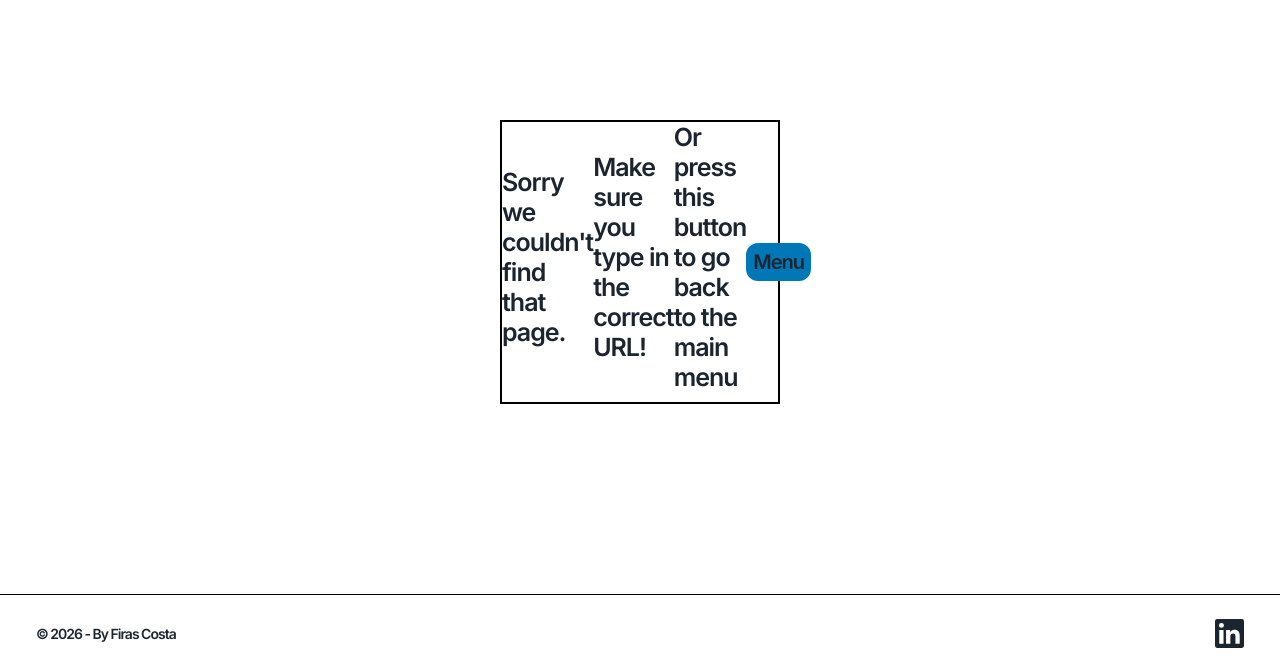
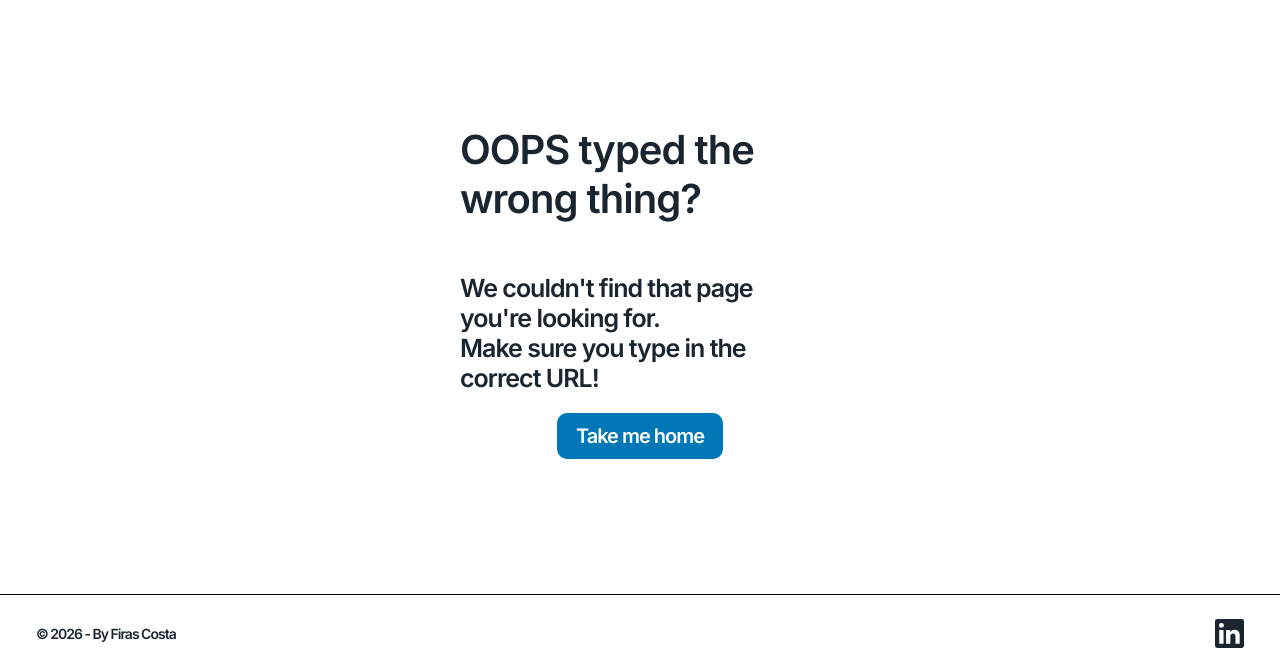
Before and after one commit to Firas12123/Tour-Guide-Website, a Flask app: page /tour_destination/1 in a window 1280 px wide. Shown: the part 128-800 px from the top of the page. Run offline with Flask 3, Linux system fonts and the light colour scheme.

Commit message:
404 error page, custom teleporter for each tour card

```diff
--- a/main.py
+++ b/main.py
@@ -19,6 +19,10 @@ tours_data = [
 load_dotenv()
 app.secret_key = os.getenv("flask_secret_key")
 default_lang = "EN"
+
+@app.errorhandler(404)
+def not_found_error(error):
+    return render_template('not-found.html')
 
 @app.route("/set_langauge/<lang>")
 def set_language(lang):
--- a/static/style.css
+++ b/static/style.css
@@ -299,23 +299,32 @@ footer{
 }
 
 .not-found{
-    display: inline-block;
+    margin: 0;
     text-decoration: none;
     font-size: 20px;
-    margin-left: auto;
     border: #0077b6 solid 7px;
     background-color: #0077b6;
-    border-radius: 12px;
-    align-items: start;
+    border-radius: 10px;
+    text-align: center;
+    color: white;
+    padding: 4px 12px;
+    margin-top: 20px;
+
 }
 
 .not-block{
     display: flex;
-    border: black solid 2px;
-    margin: 120px 500px;
+    flex-direction: column;
+    flex-wrap: nowrap;
+    justify-content: center;
+    margin: 85px 420px;
     align-items: center;
+    padding: 40px;
 }
 
 .not-text{
-    display: inline-block;
+    align-self: flex-start;
+    text-align: left;
+    margin: 0 0 24px 0;
+
 }
--- a/templates/not-found.html
+++ b/templates/not-found.html
@@ -8,10 +8,10 @@
 {% block content %}
 
 <div class ="not-block">
-    <p class="main-title main-font not-text" style ="transform: none; font-size: 25px; margin: 0px auto;">Sorry we couldn't find that page.</p>
-    <p class="main-title main-font not-text" style ="transform: none; font-size: 25px; margin: 0px auto;">Make sure you type in the correct URL!</p>
-    <p class="main-title main-font not-text" style ="transform: none; font-size: 25px; margin: 0px auto;">Or press this button to go back to the main menu</p>
-    <a href ="{{ url_for('home') }}" class ="not-found main-font">Menu</a>
+    <p class ="main-title main-font" style ="transform: none; margin-top: 0">OOPS typed the wrong thing?</p>
+    <p class="main-font not-text" style ="font-size: 25px; margin: 0px auto;">We couldn't find that page you're looking for.</p>
+    <p class="main-font not-text" style ="font-size: 25px; margin: 0px auto;">Make sure you type in the correct URL!</p>
+    <a href ="{{ url_for('home') }}" class ="not-found main-font"> Take me home</a>
 </div>
 
 {% endblock %}
```
